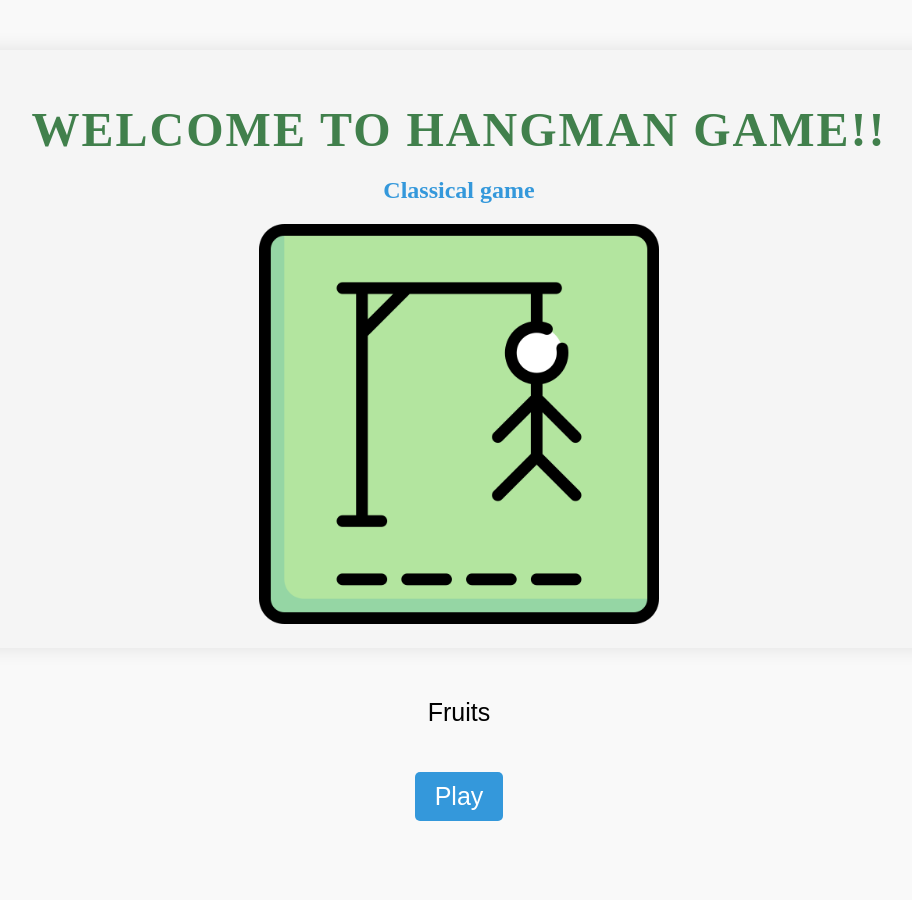
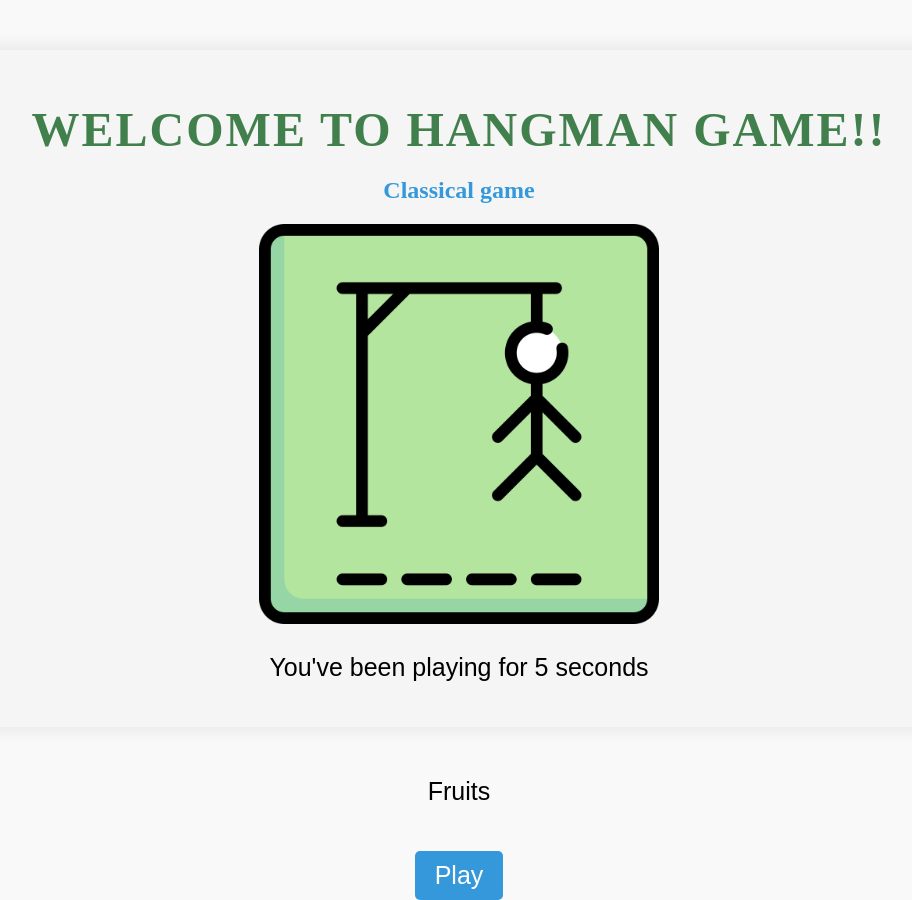
Before and after one commit to liliasoto/hangman, a React (Vite) app: page / in a window 1280 px wide. Shown: the whole page, without its empty margins (181-1093 px from the left). Before the commit the page ends 821 px from the top, so only its background shows below. Built offline with nearby package versions, Linux system fonts and the light colour scheme; the HTML template or start-up script is replaced by a standard one.

Commit message:
Agregué el contador de segundos

```diff
--- a/src/components/Welcome.tsx
+++ b/src/components/Welcome.tsx
@@ -1,13 +1,32 @@
 import hangman from '../img/hangman.png';
 import "../css/main.css"
+//Aquí importo los hooks
+import { useEffect, useState } from 'react';
 
 export default function Welcome(){
+    //Inicializamos la variable count en 0 usando useState()
+    const [count, setCount] = useState(0)
+
+    //Agregamos el useEffect(), este va a actualizar la variable count cada segundo
+    //aumentandola en 1, el efecto se sincroniza cada que el componente se monta y se
+    //desincroniza cada que el componente se desmonta como podemos ver en las dependencias []
+    useEffect(() => {
+        const key= setInterval(()=>{
+          setCount(count=>count+1)
+        },1000);
+
+        return () => {
+          clearInterval(key);
+        };
+      }, [])
+
     return(
         <>
             <div className="wrapper">
                 <h1>Welcome to Hangman Game!!</h1>
                 <h2>Classical game</h2>
                 <img src={hangman} alt='Hangman image'></img>
+                <p> You've been playing for {count} seconds</p>
             </div>
         </>
     );
```
